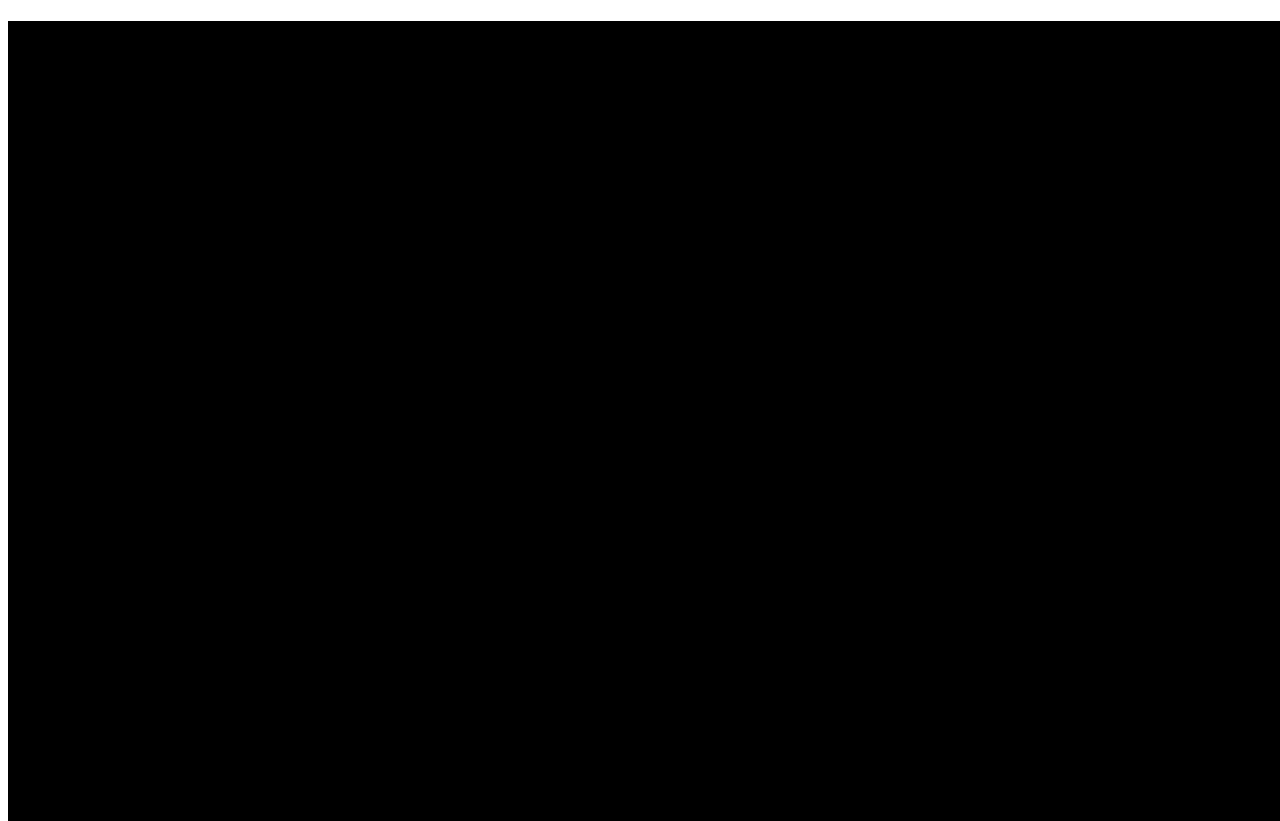
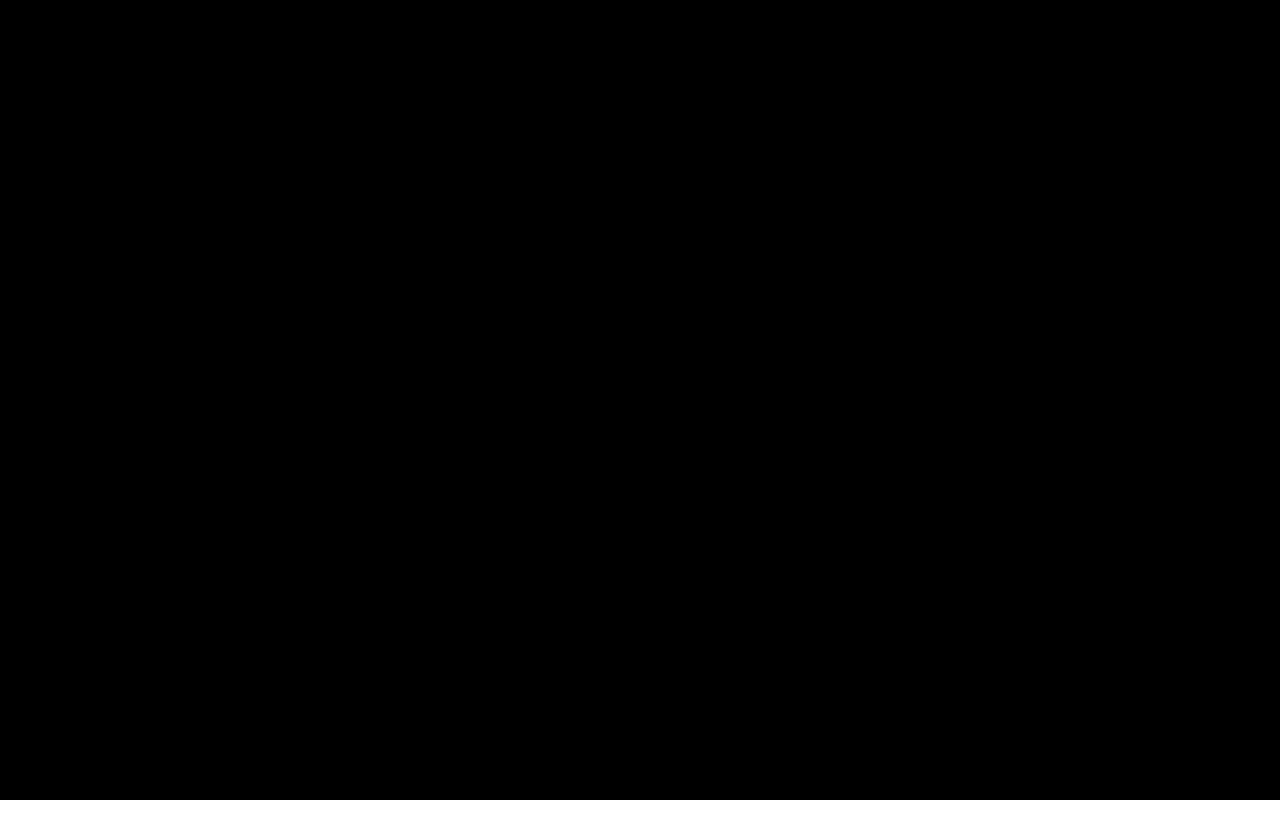
Before and after one commit to mpedrano/frontend, a plain HTML site: page Website/index.html in a window 1280 px wide. After the commit the page ends 800 px from the top, so only its background shows below. Drawn offline with Linux system fonts and the light colour scheme.

Commit message:
position

```diff
--- a/Website/style.css
+++ b/Website/style.css
@@ -3,4 +3,6 @@
     position: absolute;
     width: 100%;
     height: 100%;
+    top: 0%;
+    left: 0%;
 }
```
